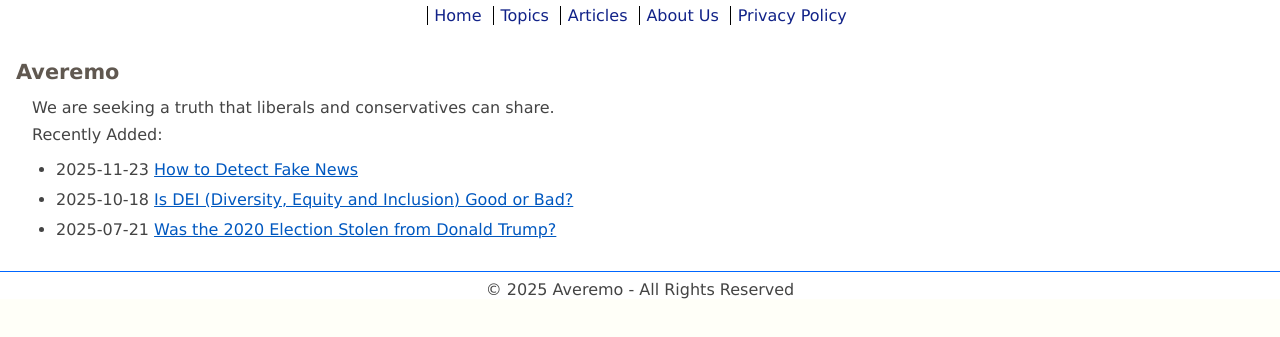
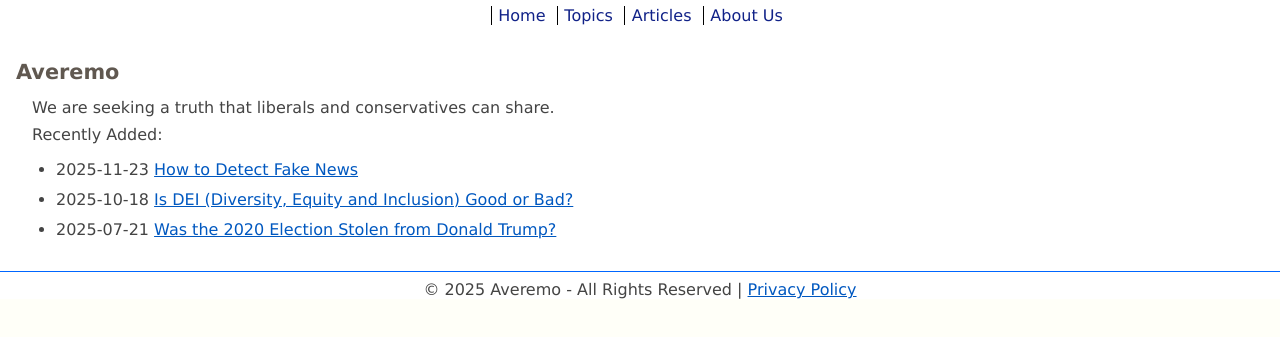
Before and after one commit to Averemo/averemo.github.io, an Eleventy site: page src/index.md in a window 1280 px wide. Shown: the part 175-512 px from the top of the page. Built offline with nearby package versions, Linux system fonts and the light colour scheme; Eleventy itself is replaced by a stand-in of ours; files that its build step writes are made by us from their sources.

Commit message:
move privacy policy link to footer

```diff
--- a/src/_includes/base.njk
+++ b/src/_includes/base.njk
@@ -34,7 +34,6 @@
     <li><a href="/topics/">Topics</a></li>
     <li><a href="/articles/">Articles</a></li>
     <li><a href="/about/">About Us</a></li>
-    <li><a href="/privacy/">Privacy Policy</a></li>
   </ul>
 </div>
 
@@ -47,7 +46,7 @@
 </div>
 
 <div id="footer">
-  <p class="copyright">&copy; 2025 Averemo - All Rights Reserved</p>
+  <p class="copyright">&copy; 2025 Averemo - All Rights Reserved | <a href="/privacy/">Privacy Policy</a></p>
 </div>
 <!-- end container div ******************************** -->
 </div>
```
